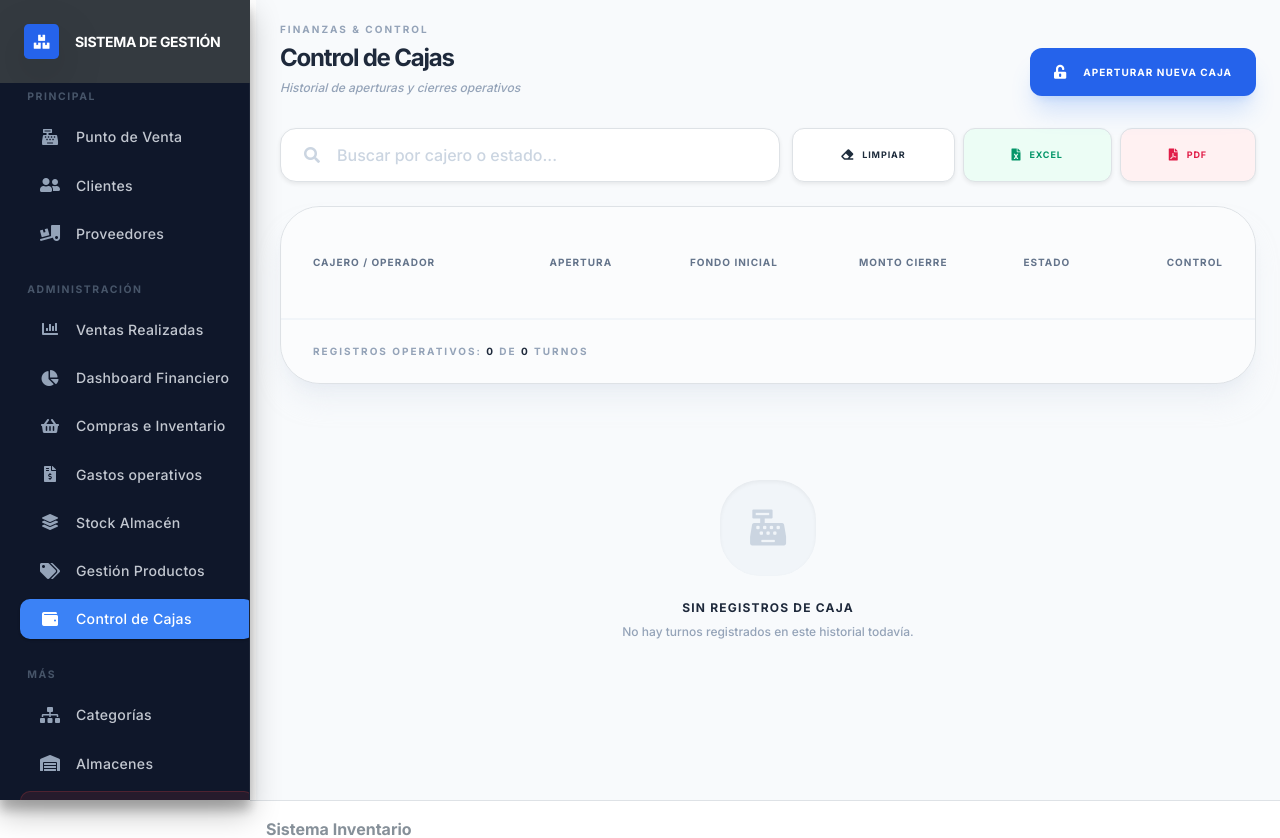
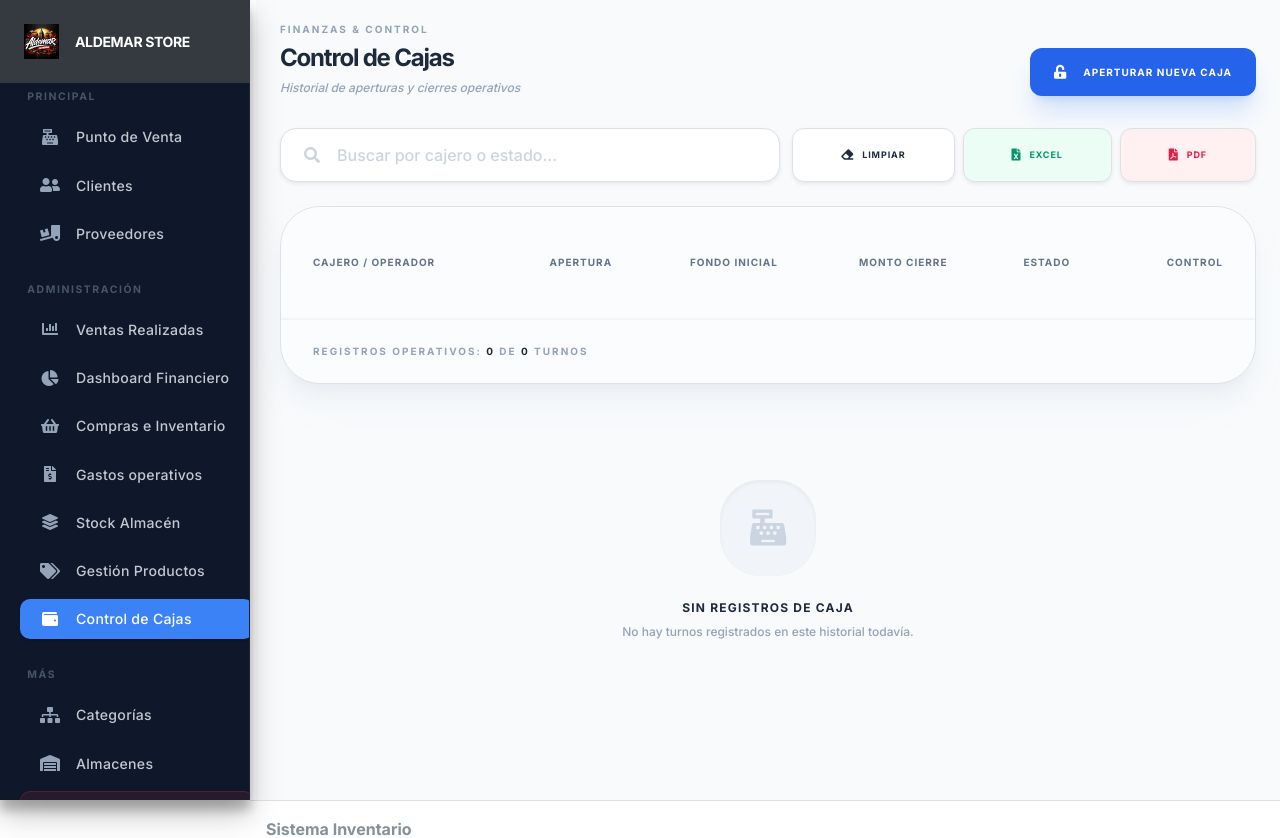
Before and after one commit to Jhorxd/minimarket, a CodeIgniter app: page /minimarket/index.php/caja/index in a window 1280 px wide. Shown: the top 838 px of the page. Run offline with CodeIgniter, Linux system fonts and the light colour scheme; a user stored in the database is signed in; data comes from the database, SQL or seed files in the repository; data that the repository does not hold is empty; some libraries are stand-ins or nearby versions.

Commit message:
feat: implementar diseños personalizados de encabezado y barra lateral con estilo y recursos de marca de Tailwind

```diff
--- a/application/views/layouts/header.php
+++ b/application/views/layouts/header.php
@@ -3,7 +3,8 @@
 <head>
     <meta charset="utf-8">
     <meta name="viewport" content="width=device-width, initial-scale=1">
-    <title>Sistema Inventario</title>
+    <title>Sistema de Gestión Logistico</title>
+    <link rel="icon" type="image/png" href="<?= base_url('dist/img/aldemar_icono.png') ?>">
 
     <!-- Font Awesome -->
     <link rel="stylesheet" href="<?= base_url() ?>plugins/fontawesome-free/css/all.min.css">
--- a/application/views/layouts/sidebar.php
+++ b/application/views/layouts/sidebar.php
@@ -4,10 +4,15 @@
 ?>
 <aside class="main-sidebar sidebar-dark-primary elevation-4">
     <a href="<?= base_url('dashboard') ?>" class="brand-link border-0 flex items-center px-4 py-4 transition-all duration-300">
-        <div class="bg-blue-600 p-2 rounded-lg mr-3 shadow-lg shadow-blue-500/30 flex items-center justify-center" style="width: 35px; height: 35px;">
-            <i class="fas fa-boxes text-white text-sm"></i>
-        </div>
-        <span class="brand-text font-bold tracking-tight text-white uppercase text-sm">SISTEMA DE GESTIÓN</span>
+
+    <div class="mr-3 flex items-center justify-center">
+        <img src="<?= base_url('dist/img/aldemar_icono.png') ?>" style="width:35px; height:35px; object-fit:contain;">
+    </div>
+
+    <span class="brand-text font-bold tracking-tight text-white uppercase text-sm">
+        ALDEMAR STORE
+    </span>
+
     </a>
 
     <style>
```
Also changed, not shown: dist/img/aldemar_icono.png (added).
